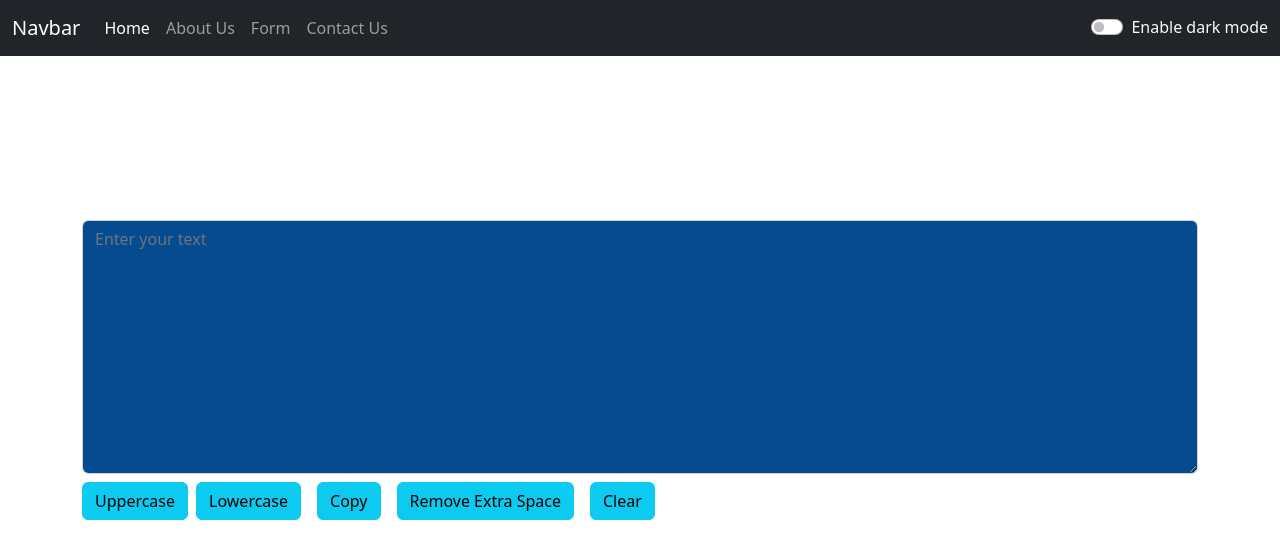
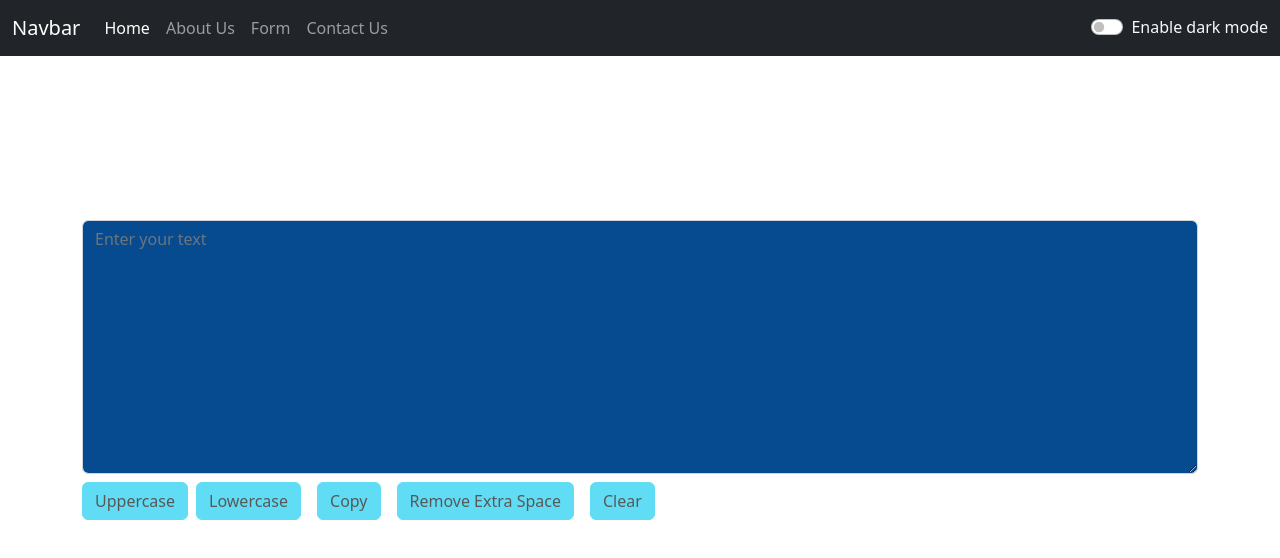
Before and after one commit to radhika-s6/React.js, a React (Create React App) app: page /form in a window 1280 px wide. Shown: the top 558 px of the page. Built offline with nearby package versions, Linux system fonts and the light colour scheme.

Commit message:
form buttons disable setting done

```diff
--- a/src/components/Form.js
+++ b/src/components/Form.js
@@ -1,6 +1,7 @@
 import React, { useState } from "react";
 
 export default function Form(props) {
+
     const [text, setText] = useState("");
     const onTextChange = (event) => {
         setText(event.target.value)
@@ -40,15 +41,15 @@ export default function Form(props) {
                     <textarea className="form-control" id="textarea" rows="10" onChange={onTextChange} style={{ backgroundColor: props.mode === "dark" ? "rgb(6, 75, 144)" : "white", color: props.mode === "dark" ? "white" : "black" }} value={text} placeholder="Enter your text" ></textarea>
                 </div>
 
-                <button className="btn btn-info mt-2" onClick={handleClickUp}>Uppercase</button>
-                <button className="btn btn-info mt-2 mx-2" onClick={handleClickLow}>Lowercase</button>
-                <button className="btn btn-info mt-2 mx-2" onClick={copyText}>Copy</button>
-                <button className="btn btn-info mt-2 mx-2" onClick={handleExtraSpace}>Remove Extra Space</button>
-                <button className="btn btn-info mt-2 mx-2" onClick={handleClear}>Clear</button>
+                <button disabled={text.length===0} className="btn btn-info mt-2" onClick={handleClickUp}>Uppercase</button>
+                <button disabled={text.length===0} className="btn btn-info mt-2 mx-2" onClick={handleClickLow}>Lowercase</button>
+                <button disabled={text.length===0} className="btn btn-info mt-2 mx-2" onClick={copyText}>Copy</button>
+                <button disabled={text.length===0} className="btn btn-info mt-2 mx-2" onClick={handleExtraSpace}>Remove Extra Space</button>
+                <button disabled={text.length===0} className="btn btn-info mt-2 mx-2" onClick={handleClear}>Clear</button>
                 </div>
                 <div className="container" style={{color:props.mode==="dark"?"White":"Black"}}>
                     <h2 className="mt-5">Text Summary: </h2>
-                    <p> {text.split(" ").filter((element)=>{return element.length!==0}).length} <b>Words</b> and {text.length} <b>Characters</b> </p>
+                    <p> {text.split(" ").filter((element)=>{return element.length!==0}).length} <b>Words</b> and {text.split("").filter((element)=>{return element.length!==0}).length} <b>Characters</b> </p>
                     <p> {0.08 * text.split(" ").length} Minutes to read </p>
                     <h2 className="mt-4">Preview: </h2>
                     <p>{text}</p>
```
